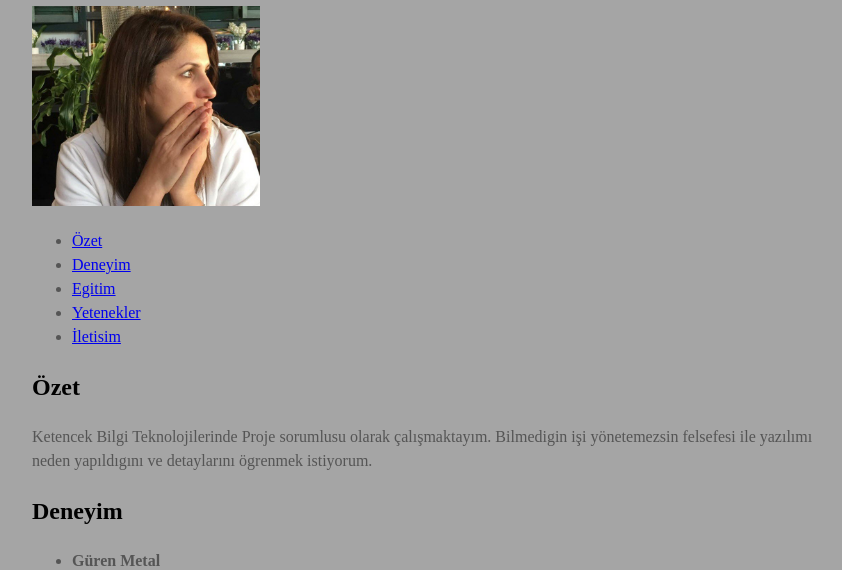
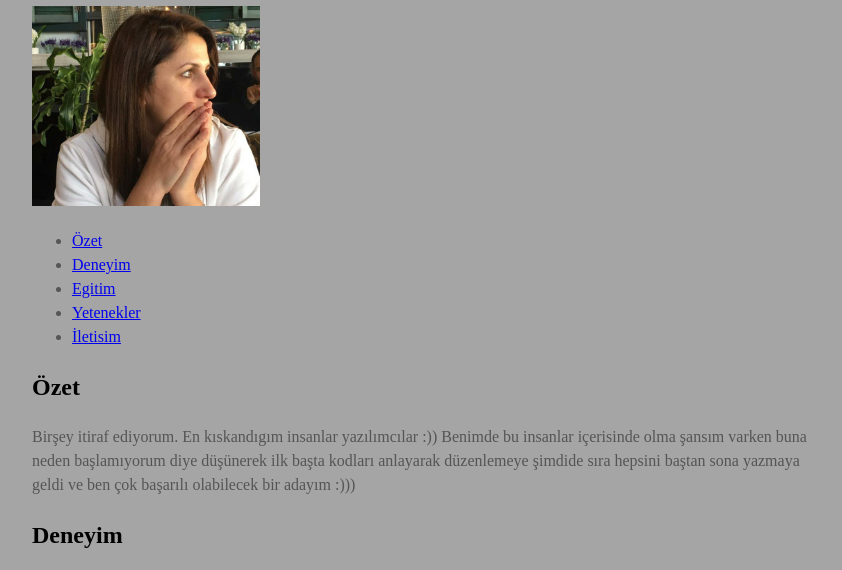
Before and after one commit to serifehan/serife.github.io, a plain HTML site: page index.html in a window 1280 px wide. Shown: the part 149-719 px from the top of the page, without its empty margins (208-1050 px from the left). Drawn offline with Linux system fonts and the light colour scheme.

Commit message:
Update index.html

```diff
--- a/index.html
+++ b/index.html
@@ -27,8 +27,7 @@
   <main>
     <section id="ozet">
       <h2>Özet</h2>
-      <p>Ketencek Bilgi Teknolojilerinde Proje sorumlusu olarak çalışmaktayım. Bilmedigin işi yönetemezsin felsefesi ile yazılımı
-        neden yapıldıgını ve detaylarını ögrenmek istiyorum.</p>
+      <p>Birşey itiraf ediyorum. En kıskandıgım insanlar yazılımcılar :)) Benimde bu insanlar içerisinde olma şansım varken buna neden başlamıyorum diye düşünerek ilk başta kodları anlayarak düzenlemeye şimdide sıra hepsini baştan sona yazmaya geldi ve ben çok başarılı olabilecek bir adayım :))) </p>
     </section>
     <section id="deneyim">
       <h2>Deneyim</h2>
```
